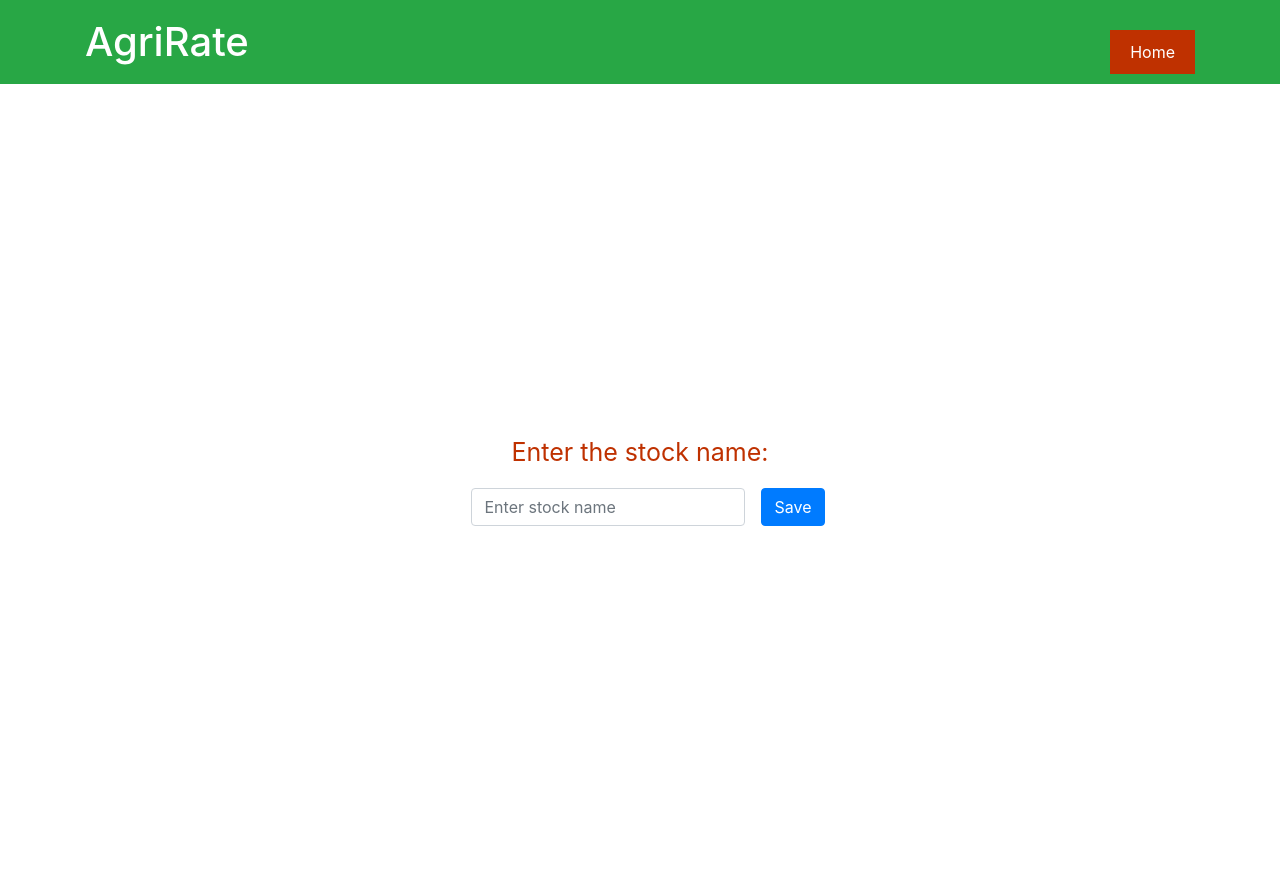
After one commit to Kimlaugh/Produce-Grader, a Flask app: page /stockName in a window 1280 px wide. The commit adds this page. Run offline with Flask 3, Linux system fonts and the light colour scheme; some libraries are stand-ins or nearby versions.

Commit message:
Adding saving of stock and produce to db

```diff
--- /dev/null
+++ b/Capstone2/app/templates/StockName.html
@@ -0,0 +1,131 @@
+<!DOCTYPE html>
+<html lang="en">
+
+<head>
+    <meta charset="UTF-8">
+    <meta name="viewport" content="width=device-width, initial-scale=1, shrink-to-fit=no">
+    <title>Enter Stock Name - AgriRate</title>
+    <!-- Bootstrap CSS -->
+    <link href="https://maxcdn.bootstrapcdn.com/bootstrap/4.5.2/css/bootstrap.min.css" rel="stylesheet">
+    <style>
+        /* Custom styles */
+        .centered {
+            text-align: center; /* Horizontally center text */
+            display: flex; /* Use flexbox for centering */
+            flex-direction: column;
+            justify-content: center; /* Horizontally center child elements */
+            align-items: center; /* Vertically center child elements */
+            height: 100vh; /* Optionally, set height to make the div full height */
+        }
+
+        .banner {
+            background-color: #28a745;
+            color: #fff;
+            padding: 10px 0;
+            text-align: center;
+        }
+
+        .banner h1 {
+            margin: 0; /* Remove default margin */
+        }
+
+        .container {
+            display: flex;
+            justify-content: space-between;
+            align-items: center;
+        }
+
+        .button {
+            padding: 10px 50px;
+            background-color: #FFB316;
+            color: #264D10;
+            border: none;
+            cursor: pointer;
+        }
+
+        h2 {
+            font-size: 25px;
+            color: #BF3100;
+        }
+
+        .button:hover {
+            background-color: #FFD966;
+        }
+
+        .label {
+            font-size: 25px;
+            color: #BF3100;
+        }
+
+        .subtitle {
+            font-family: Arial;
+            font-size: 14px;
+            color: #BF3100;
+        }
+
+        .content {
+            width: 700px;
+            margin: 20px auto; /* Center the content */
+        }
+
+        .header {
+            display: flex;
+            flex-direction: row;
+        }
+
+        .home {
+            background-color: #BF3100;
+            color: #fff;
+            border: none;
+            padding: 10px 20px;
+            margin-top: 20px;
+            cursor: pointer;
+        }
+
+        #instructionText {
+            font-family: Arial;
+            font-size: 16px;
+            color: #BF3100;
+            margin: 10px;
+            font-weight: bold;
+        }
+
+        /* Hide grade type */
+        #grade_type {
+            display: none;
+        }
+    </style>
+</head>
+
+<body>
+
+    <div class="banner">
+        <div class="container">
+            <h1 class="text-md-left text-center">AgriRate</h1>
+            <button class="home" onclick="backToHome()">Home</button>
+
+        </div>
+    </div>
+
+
+    <div class="centered">
+        <p class="label">Enter the stock name:</p>
+
+        <form id="stockNameForm" action="{{ url_for('uploadStock') }}" method="post" class="form-inline">
+            <div class="form-group mx-sm-3 mb-2">
+                <label for="stock_name" class="sr-only">Stock Name</label>
+                <input type="text" name="stock_name" class="form-control" id="stockName" placeholder="Enter stock name">
+            </div>
+            <button type="submit" class="btn btn-primary mb-2">Save</button>
+        </form>
+    </div>
+
+    <script>
+        // JavaScript code can go here for handling form submission or other actions
+        function backToHome() {
+        window.location.href = "{{ url_for('mainPage') }}";
+        }
+    </script>
+</body>
+
+</html>
--- a/Capstone2/app/templates/produceGrader1.html
+++ b/Capstone2/app/templates/produceGrader1.html
@@ -78,11 +78,11 @@
     <div class="radios">
         <div class="radio_container">
             <input type="radio" id="single" name="gradeMethod" value="Single" checked>
-            <label for="single">Single</label>
+            <label for="single">SINGLE</label>
         </div>
         <div class="radio_container">
             <input type="radio" id="stock" name="gradeMethod" value="Stock">
-            <label for="stock">Stock</label>
+            <label for="stock">STOCK</label>
         </div>
     </div>
     <button class="button" onclick="gradeMethod()">Next</button>
@@ -94,7 +94,7 @@
         if (selected_option === "Single") {
             window.location.href = "{{ url_for('upload') }}";
         } else if (selected_option === "Stock") {
-            window.location.href = "{{ url_for('uploadStock') }}";;
+            window.location.href = "{{ url_for('getStockName') }}";;
         }
     }
 
--- a/Capstone2/app/templates/stockSummary.html
+++ b/Capstone2/app/templates/stockSummary.html
@@ -143,7 +143,7 @@
 
     <script>
         function gradeAgain() {
-            window.location.href = "{{ url_for('uploadStock') }}";
+            window.location.href = "{{ url_for('uploadStockAgain') }}";
         }
 
         function Done() {
--- a/Capstone2/app/templates/upload.html
+++ b/Capstone2/app/templates/upload.html
@@ -149,6 +149,10 @@
     </div>
 
     <script>
+        function backToHome() {
+            window.location.href = "{{ url_for('home') }}";
+        }
+
       // Function to display selected images
       document.getElementById('uploadButton').disabled = true;
 
--- a/Capstone2/app/views.py
+++ b/Capstone2/app/views.py
@@ -19,6 +19,7 @@ from flask import Flask, request, jsonify
 # from . import agrirate
 from . import classifcation_model
 from . import Produce_Grading
+import datetime
 
 
 
@@ -40,13 +41,29 @@ from werkzeug.security import check_password_hash
 def home():
     """Render website's home page."""
 
-    # return render_template('capstoneHome.html')
-    return render_template('home.html', name="Test")
+    return render_template('capstoneHome.html')
+    # return render_template('home.html', name="Test")
 
 @app.route('/home')
 def mainPage():
     global user_stock
+    global stock_id
+    conn = connectToDB()
+    if conn:
+        cursor = conn.cursor()
+        query = "SELECT * FROM produce WHERE StockID = %s "
+        cursor.execute(query, (stock_id,))
+        rows = cursor.fetchall()
+        count = len(rows)
+        print(count)
+        insert_query = "UPDATE stock SET Count = %s WHERE StockID = %s"
+        cursor.execute(insert_query, (count, stock_id))
+        conn.commit()
+
+        cursor.close()
+        conn.close()
     user_stock = []
+    stock_id = None
     """Render website's home page."""
 
     # Directory path
@@ -95,17 +112,52 @@ def register():
 
             return render_template('home.html', name = form.firstname.data)
     return render_template('register.html', form=form)
-
+@app.route('/stockName', methods=['POST', 'GET'])
+def getStockName():
+    return render_template('StockName.html', grad_type = "single")
 
 @app.route('/upload', methods=['POST', 'GET'])
 # @login_required
 def upload():
     return render_template('upload.html', grad_type = "single")
 
+stock_name = ""
+stock_id = 0
+
 @app.route('/upload/stock', methods=['POST', 'GET'])
 # @login_required
 def uploadStock():
+    global stock_name
+    global user_id
+    stock_name = request.form['stock_name']
+
+    current_date = datetime.datetime.now().date()
+
+    conn = connectToDB()
+    if (conn):
+        cursor = conn.cursor(dictionary=True)
+        query = "INSERT INTO stock (UserID, Name, Count, Date) VALUES (%s, %s, %s, %s)"
+        cursor.execute(query, (user_id, stock_name, 0, current_date))
+        conn.commit()
+
+        # Get the last inserted ID
+        cursor.execute("SELECT LAST_INSERT_ID()")
+        global stock_id
+        stock_id = cursor.fetchone()
+        stock_id = stock_id['LAST_INSERT_ID()']
+        cursor.close()
+        conn.close()
+    else:
+        flash('Eerror connecting to database', 'error')
+
+
+    print(stock_name)
     return render_template('upload.html', grad_type = "stock")
+
+@app.route('/upload/stockAgain')
+def uploadStockAgain():
+    return render_template('upload.html', grad_type = "stock")
+
 
 @app.route('/save', methods=['POST'])
 def save():
@@ -292,6 +344,19 @@ def gradeStock():
         grade_result['type'] = produce_type.upper()
         grade_result['img'] = new_file_name
         user_stock.append(grade_result)
+
+        conn = connectToDB()
+        global stock_id
+        if (conn):
+            cursor = conn.cursor(dictionary=True)
+            query = "INSERT INTO produce (StockID, Type, Grade) VALUES (%s, %s, %s)"
+            cursor.execute(query, (stock_id, produce_type, grade_result['final']))
+            conn.commit()
+            cursor.close()
+            conn.close()
+        else:
+            flash('Eerror connecting to database', 'error')
+
         return render_template("StockSummary.html", grade=user_stock[-1])
     else:
         flash("This is not a recognised Produce")
@@ -303,7 +368,7 @@ def gradeStock():
 
 
 
-
+user_id = 10
 @app.route('/login', methods=['POST', 'GET'])
 def login():
 
@@ -320,6 +385,8 @@ def login():
         row = cursor.fetchone()
         if row:
             fname = row["FName"]
+            global user_id
+            user_id = row["UserID"]
             cursor.close()
             conn.close()
             return render_template("home.html", name = fname)
```
Also changed, not shown: Capstone2/app/templates/capstoneHome.html (+3 -13 lines), Capstone2/app/templates/home.html (line endings or trailing spaces), Capstone2/input_folder/produce_side1.jpg, Capstone2/input_folder/produce_side2.jpg, Capstone2/input_folder/produce_top.jpg.
